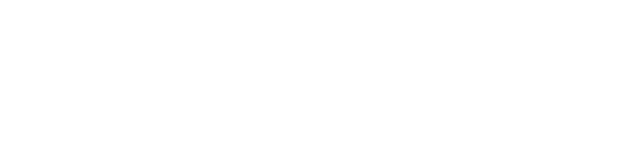
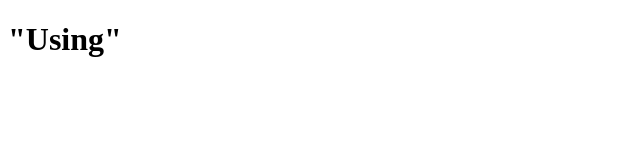
Before and after one commit to Gosha779/hillel_my_lessons, a plain HTML site: page index.html in a window 1280 px wide. Shown: the whole page, without its empty margins (0-640 px from the left). Drawn offline with Linux system fonts and the light colour scheme.

Commit message:
h1 added

```diff
--- a/index.html
+++ b/index.html
@@ -12,5 +12,6 @@
 
 <body>
     <script src="/app.js"></script>
+    <h1>"Using"</h1>
 </body>
 </html>
```
